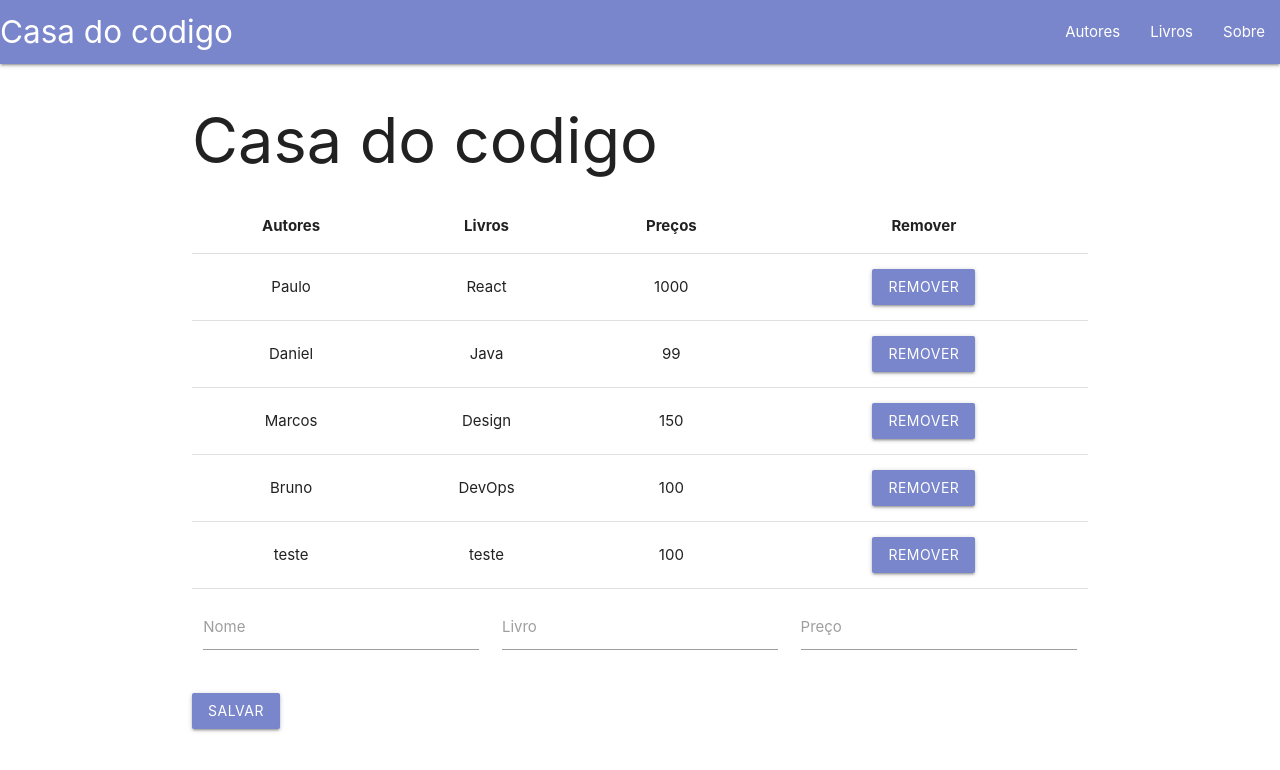
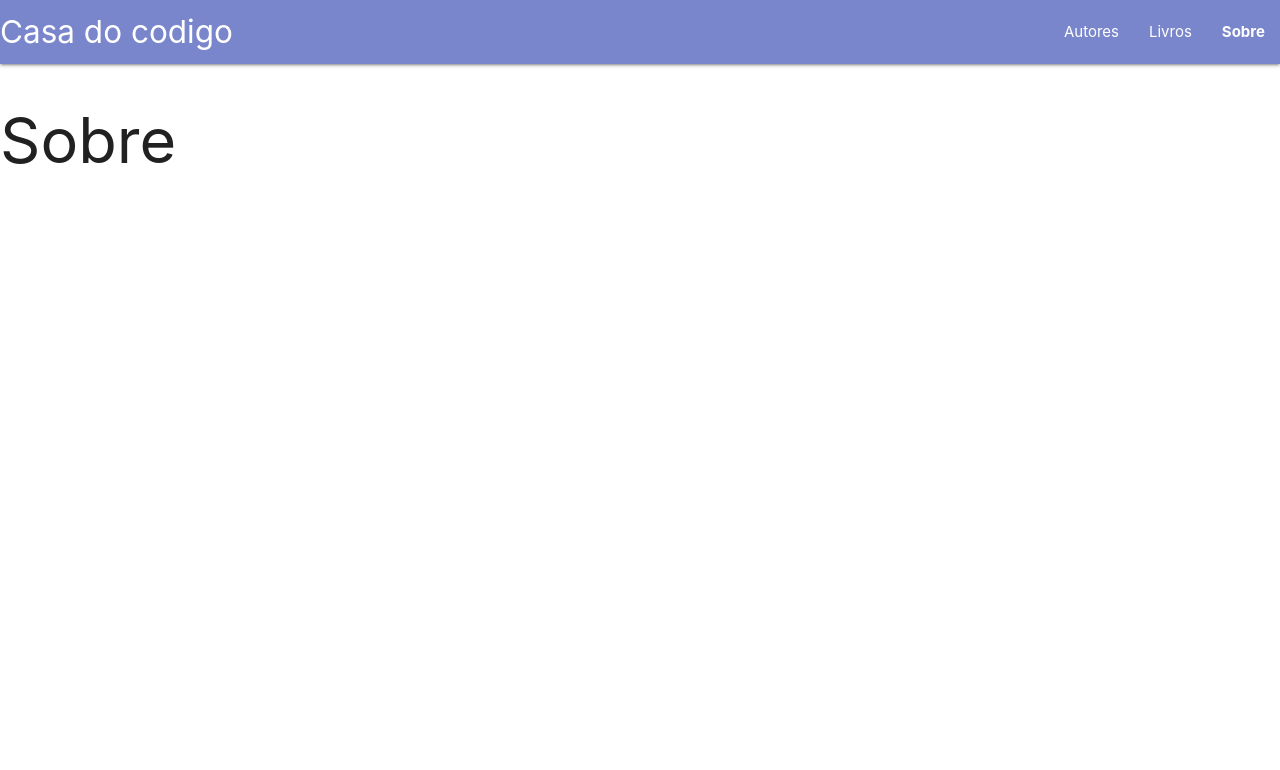
Before and after one commit to jpedro0brito/curso-react-alura-1, a React (Create React App) app: page /sobre in a window 1280 px wide. Shown: the top 770 px of the page. Built offline with nearby package versions, Linux system fonts and the light colour scheme.

Commit message:
adicionando rotas no projeto usando o react router dom para isso

```diff
--- a/package.json
+++ b/package.json
@@ -9,6 +9,7 @@
     "materialize-css": "^1.0.0",
     "react": "^16.13.1",
     "react-dom": "^16.13.1",
+    "react-router-dom": "^5.0.0",
     "react-scripts": "3.4.1",
     "validator": "^10.11.0"
   },
--- /dev/null
+++ b/src/Autores.js
@@ -0,0 +1,13 @@
+import React, { Fragment } from 'react';
+import Header from './Header';
+
+const Autores = () => {
+    return (
+        <Fragment>
+            <Header />
+            <h1>Autores</h1>
+        </Fragment>
+    );
+}
+
+export default Autores;
--- a/src/Header.js
+++ b/src/Header.js
@@ -1,14 +1,15 @@
 import React from 'react';
+import LinkWrapper from './LinkWrapper';
 
 const Header = () => {
     return (
         <nav>
             <div className="nav-wrapper indigo lighten-2">
-                <a href="/" className="brand-logo">Casa do codigo</a>
+                <LinkWrapper to="/" activeStyle={{}}  className="brand-logo">Casa do codigo</LinkWrapper>
                 <ul id="nav-mobile" className="right">
-                    <li><a href="/Autores">Autores</a></li>
-                    <li><a href="/Livros">Livros</a></li>
-                    <li><a href="/Sobre">Sobre</a></li>
+                    <li><LinkWrapper to="/Autores">Autores</LinkWrapper></li>
+                    <li><LinkWrapper to="/Livros">Livros</LinkWrapper></li>
+                    <li><LinkWrapper to="/Sobre">Sobre</LinkWrapper></li>
                 </ul>
             </div>
         </nav>
--- /dev/null
+++ b/src/LinkWrapper.js
@@ -0,0 +1,10 @@
+import React from 'react';
+import { NavLink } from 'react-router-dom';
+
+const LinkWrapper = props => {
+    return (
+        <NavLink activeStyle={{ fontWeight: 'bold' }} {...props} />
+    );
+}
+
+export default LinkWrapper;
--- /dev/null
+++ b/src/Livros.js
@@ -0,0 +1,13 @@
+import React, { Fragment } from 'react';
+import Header from './Header';
+
+const Livros = () => {
+    return (
+        <Fragment>
+            <Header />
+            <h1>Livros</h1>
+        </Fragment>
+    );
+}
+
+export default Livros;
--- /dev/null
+++ b/src/NotFound.js
@@ -0,0 +1,13 @@
+import React, { Fragment } from 'react';
+import Header from './Header';
+
+const NotFound = () => {
+    return (
+        <Fragment>
+            <Header />
+            <h1>Pagina nao encontrada</h1>
+        </Fragment>
+    );
+}
+
+export default NotFound;
--- a/src/PopUp.js
+++ b/src/PopUp.js
@@ -9,6 +9,9 @@
             case 'error':
                 M.toast({html: msg, classes: 'red', displayLength: 2000});
             break;
+            default:
+                M.toast({html: msg, classes: 'red', displayLength: 2000});
+            break;
         }
     }
 }
--- /dev/null
+++ b/src/Sobre.js
@@ -0,0 +1,13 @@
+import React, { Fragment } from 'react';
+import Header from './Header';
+
+const Sobre = () => {
+    return (
+        <Fragment>
+            <Header />
+            <h1>Sobre</h1>
+        </Fragment>
+    );
+}
+
+export default Sobre;
--- a/src/index.js
+++ b/src/index.js
@@ -1,14 +1,28 @@
 import React from 'react';
 import ReactDOM from 'react-dom';
 import './index.css';
+
 import App from './App';
+import Sobre from './Sobre';
+import Livros from './Livros';
+import Autores from './Autores';
+import NotFound from './NotFound';
+
+import { BrowserRouter, Switch, Route } from 'react-router-dom';
+
 import * as serviceWorker from './serviceWorker';
 import 'materialize-css/dist/css/materialize.min.css';
 
 ReactDOM.render(
-  <React.StrictMode>
-    <App />
-  </React.StrictMode>,
+  <BrowserRouter>
+    <Switch>
+      <Route path='/' exact={true} component={App}/>
+      <Route path='/sobre' component={Sobre}/>
+      <Route path='/livros' component={Livros}/>
+      <Route path='/autores' component={Autores}/>
+      <Route component={NotFound}/>
+    </Switch>
+  </BrowserRouter>,
   document.getElementById('root')
 );
 
```
Also changed, not shown: 1 other file (tests, documents, lock files or other folders).
